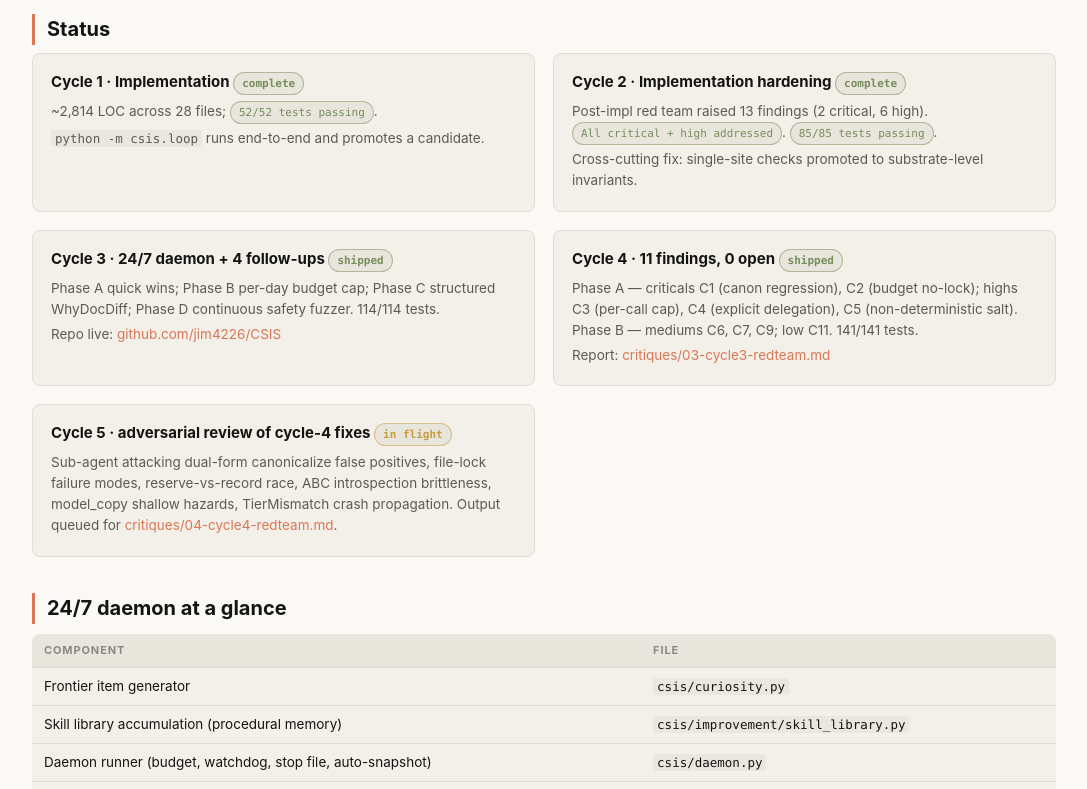
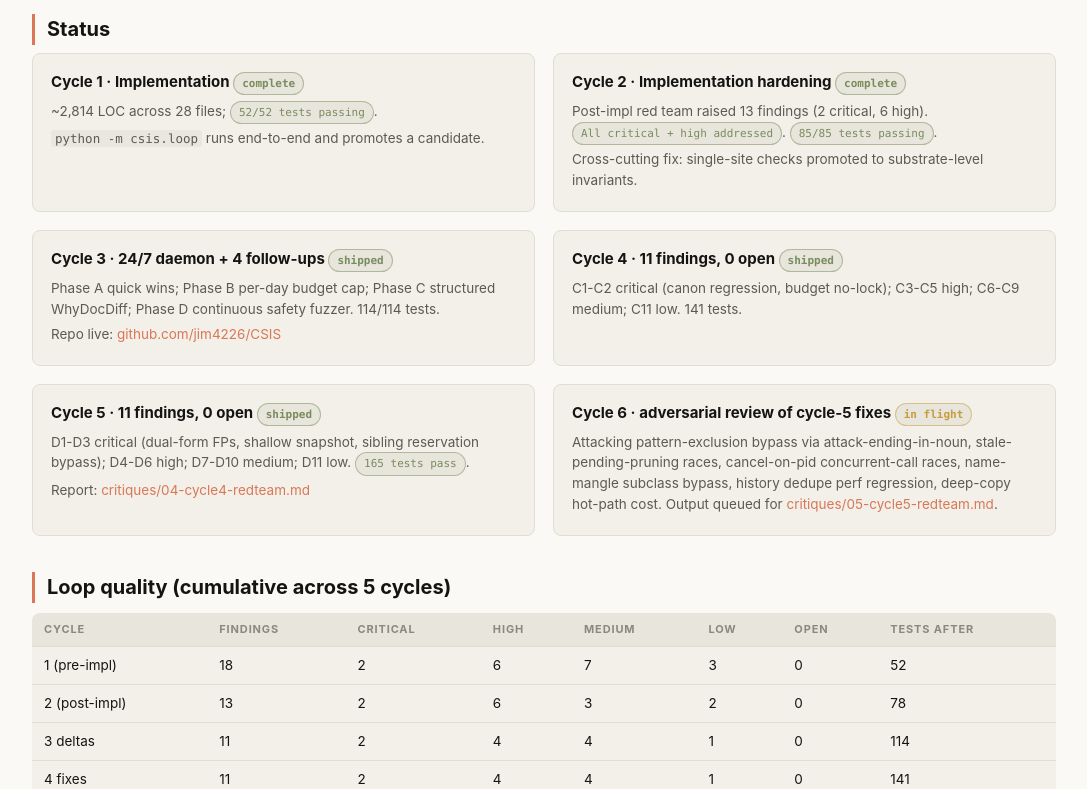
Before and after one commit to jim4226/CSIS, a plain HTML site: page brain/BRAIN.html in a window 1280 px wide. Shown: the part 145-934 px from the top of the page, without its empty margins (96-1183 px from the left). Drawn offline with Linux system fonts and the light colour scheme.

Commit message:
docs: snapshot 07 + BRAIN.html (post-cycle-5)
- brain/snapshots/07-cycle5-shipped.md: cycle-5 finding→fix→test table,
  cumulative stats (53 findings across 5 cycles, 0 open), loop quality
  observations.
- brain/BRAIN.html: cycle-4 + cycle-5 'shipped' cards; cycle-6 'in flight'
  card; new "Loop quality" cumulative table; snapshot 07 + cycle-5
  critique rows in their respective indexes.

165 tests pass. Cycle-6 red team running in background.

Co-Authored-By: Claude Opus 4.7 (1M context) <noreply@anthropic.com>

```diff
--- a/brain/BRAIN.html
+++ b/brain/BRAIN.html
@@ -61,14 +61,29 @@
   </div>
   <div class="card">
     <h3>Cycle 4 · 11 findings, 0 open <span class="pill good">shipped</span></h3>
-    <p>Phase A — criticals C1 (canon regression), C2 (budget no-lock); highs C3 (per-call cap), C4 (explicit delegation), C5 (non-deterministic salt). Phase B — mediums C6, C7, C9; low C11. 141/141 tests.</p>
-    <p>Report: <a href="critiques/03-cycle3-redteam.md">critiques/03-cycle3-redteam.md</a></p>
+    <p>C1-C2 critical (canon regression, budget no-lock); C3-C5 high; C6-C9 medium; C11 low. 141 tests.</p>
   </div>
   <div class="card">
-    <h3>Cycle 5 · adversarial review of cycle-4 fixes <span class="pill warn">in flight</span></h3>
-    <p>Sub-agent attacking dual-form canonicalize false positives, file-lock failure modes, reserve-vs-record race, ABC introspection brittleness, model_copy shallow hazards, TierMismatch crash propagation. Output queued for <a href="critiques/04-cycle4-redteam.md">critiques/04-cycle4-redteam.md</a>.</p>
+    <h3>Cycle 5 · 11 findings, 0 open <span class="pill good">shipped</span></h3>
+    <p>D1-D3 critical (dual-form FPs, shallow snapshot, sibling reservation bypass); D4-D6 high; D7-D10 medium; D11 low. <span class="pill good">165 tests pass</span>.</p>
+    <p>Report: <a href="critiques/04-cycle4-redteam.md">critiques/04-cycle4-redteam.md</a></p>
+  </div>
+  <div class="card">
+    <h3>Cycle 6 · adversarial review of cycle-5 fixes <span class="pill warn">in flight</span></h3>
+    <p>Attacking pattern-exclusion bypass via attack-ending-in-noun, stale-pending-pruning races, cancel-on-pid concurrent-call races, name-mangle subclass bypass, history dedupe perf regression, deep-copy hot-path cost. Output queued for <a href="critiques/05-cycle5-redteam.md">critiques/05-cycle5-redteam.md</a>.</p>
   </div>
 </div>
+
+<h2>Loop quality (cumulative across 5 cycles)</h2>
+<table>
+  <tr><th>Cycle</th><th>Findings</th><th>Critical</th><th>High</th><th>Medium</th><th>Low</th><th>Open</th><th>Tests after</th></tr>
+  <tr><td>1 (pre-impl)</td><td>18</td><td>2</td><td>6</td><td>7</td><td>3</td><td>0</td><td>52</td></tr>
+  <tr><td>2 (post-impl)</td><td>13</td><td>2</td><td>6</td><td>3</td><td>2</td><td>0</td><td>78</td></tr>
+  <tr><td>3 deltas</td><td>11</td><td>2</td><td>4</td><td>4</td><td>1</td><td>0</td><td>114</td></tr>
+  <tr><td>4 fixes</td><td>11</td><td>2</td><td>4</td><td>4</td><td>1</td><td>0</td><td>141</td></tr>
+  <tr><td>5 fixes</td><td>11</td><td>3</td><td>3</td><td>4</td><td>1</td><td>0</td><td><b>165</b></td></tr>
+  <tr><th>Total</th><th>64</th><th>11</th><th>23</th><th>22</th><th>8</th><th>0</th><th>—</th></tr>
+</table>
 
 <h2>24/7 daemon at a glance</h2>
 <table>
@@ -122,6 +137,7 @@
   <tr><td>04</td><td><a href="snapshots/04-daemon-24x7-shipped.md">snapshots/04-daemon-24x7-shipped.md</a></td><td>24/7 daemon + 3 domain adapters + burst + NSSM service scripts; 92/92 tests</td></tr>
   <tr><td>05</td><td><a href="snapshots/05-cycle3-shipped.md">snapshots/05-cycle3-shipped.md</a></td><td>Repo live on GitHub; cycle-3 A+B+C+D shipped; 114/114 tests; cycle-4 dispatched</td></tr>
   <tr><td>06</td><td><a href="snapshots/06-cycle4-shipped.md">snapshots/06-cycle4-shipped.md</a></td><td>All 11 cycle-4 findings closed (2 crit + 4 high + 4 med + 1 low); 141/141 tests; cycle-5 dispatched</td></tr>
+  <tr><td>07</td><td><a href="snapshots/07-cycle5-shipped.md">snapshots/07-cycle5-shipped.md</a></td><td>All 11 cycle-5 findings closed (3 crit + 3 high + 4 med + 1 low); 165/165 tests; cycle-6 dispatched</td></tr>
 </table>
 
 <h2>Plans</h2>
@@ -137,7 +153,8 @@
   <tr><td><a href="critiques/01-pre-impl-redteam.md">critiques/01-pre-impl-redteam.md</a></td><td>Pre-impl (cycle 1)</td><td>18 findings · 2 critical (F1 mock-vs-mock, F2 TOCTOU sign→promote) · all addressed</td></tr>
   <tr><td><a href="critiques/02-post-impl-redteam.md">critiques/02-post-impl-redteam.md</a></td><td>Post-impl (cycle 2)</td><td>13 findings · 2 critical (P1 pre-bump ghosts, P2 stale hash semantics) · all addressed</td></tr>
   <tr><td><a href="critiques/03-cycle3-redteam.md">critiques/03-cycle3-redteam.md</a></td><td>Cycle 3 deltas</td><td>11 findings · 2 critical (C1 canon regression, C2 budget no-lock) · all addressed</td></tr>
-  <tr><td><a href="critiques/04-cycle4-redteam.md">critiques/04-cycle4-redteam.md</a></td><td>Cycle 4 fixes</td><td><em>in flight</em></td></tr>
+  <tr><td><a href="critiques/04-cycle4-redteam.md">critiques/04-cycle4-redteam.md</a></td><td>Cycle 4 fixes</td><td>11 findings · 3 critical (D1 dual-form FPs, D2 shallow snapshot, D3 sibling reservation) · all addressed</td></tr>
+  <tr><td><a href="critiques/05-cycle5-redteam.md">critiques/05-cycle5-redteam.md</a></td><td>Cycle 5 fixes</td><td><em>in flight</em></td></tr>
 </table>
 
 <h2>Research</h2>
```
Also changed, not shown: 1 other file.
